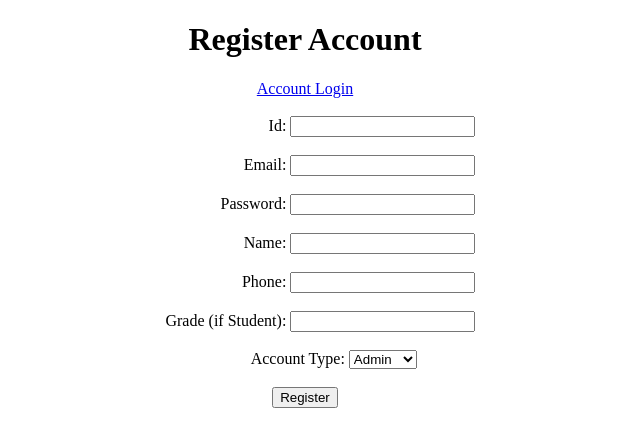
After one commit to saltyseas69/Databse-II, a PHP site: page /register.php in a window 1280 px wide. The commit adds this page. Shown: the top 447 px of the page, without its empty margins (335-975 px from the left). Run offline with PHP 8.4, Linux system fonts and the light colour scheme.

Commit message:
Home Page and Register Page

```diff
--- /dev/null
+++ b/register.php
@@ -0,0 +1,93 @@
+<!DOCTYPE html>
+<head>
+    <title>Register Account</title>
+    <style>
+        h1 {
+            text-align: center;
+        }
+        section {
+            text-align: center;
+        }
+        label {
+            display: inline-block;
+            width: 12%;
+            text-align: right;
+        }
+    </style>
+</head>
+<body>
+
+<h1>Register Account</h1>
+
+<section>
+    <a href="/Databse-II/index.php">Account Login</a>
+    <br><br>
+    <form action="" method="post">
+        <label for="id">Id: </label>
+        <input type="text" id="id" name="id">
+        <br><br>
+        <label for="email">Email: </label>
+        <input type="text" id="email" name="email">
+        <br><br>
+        <label for="password">Password: </label>
+        <input type="text" id="password" name="password">
+        <br><br>
+        <label for="name">Name: </label>
+        <input type="text" id="name" name="name">
+        <br><br>
+        <label for="phone">Phone: </label>
+        <input type="text" id="phone" name="phone">
+        <br><br>
+        <label for="grade">Grade (if Student): </label>
+        <input type="text" id="grade" name="grade">
+        <br><br>
+        <label for="type">Account Type: </label>
+        <select name="type" id="type">
+            <option value="admins">Admin</option>
+            <option value="students">Student</option>
+            <option value="parents">Parent</option>
+        </select>
+        <br><br>
+        <input type="submit" name="register" value="Register">
+    </form>
+</section>
+
+<?php
+$dbConnection = mysqli_connect("localhost", "root", "", "DB2");
+if (!$dbConnection) {
+    die("Connection failed: " . mysqli_connect_error());
+}
+
+if(isset($_POST['register'])) {
+    $id = $_POST['id'];
+    $email = $_POST['email'];
+    $password = $_POST['password'];
+    $name = $_POST['name'];
+    $phone = $_POST['phone'];
+    $type = $_POST['type'];
+    $grade = $_POST['grade'];
+
+    if (empty($id) || empty($email) || empty($password) || empty($name) || empty($phone) || empty($type)) {
+        echo "Data required in all fields except grade";
+    } else {
+        $query = 'insert into users values ()';
+        $result = mysqli_query($dbConnection, $query);
+
+        if (mysqli_num_rows($result) > 0) {
+            while($row = mysqli_fetch_assoc($result)) {
+                $dbPassword = $row["password"];
+                if ($password == $dbPassword) {
+                    // Go to page based on user type (i.e. Student, Admin, Parents)
+                    echo "Jumping to user specific page";
+                } else {
+                    echo "<br>Password invalid.";
+                }
+            }
+        } else {
+            echo "<br>Email invalid. No account found.";
+        }
+    }
+}
+?>
+</body>
+</html>
```
Also changed, not shown: db2.php (deleted, +0 -85 lines), index.php (+44 -37 lines), indexPHP.php (deleted, +0 -43 lines).
